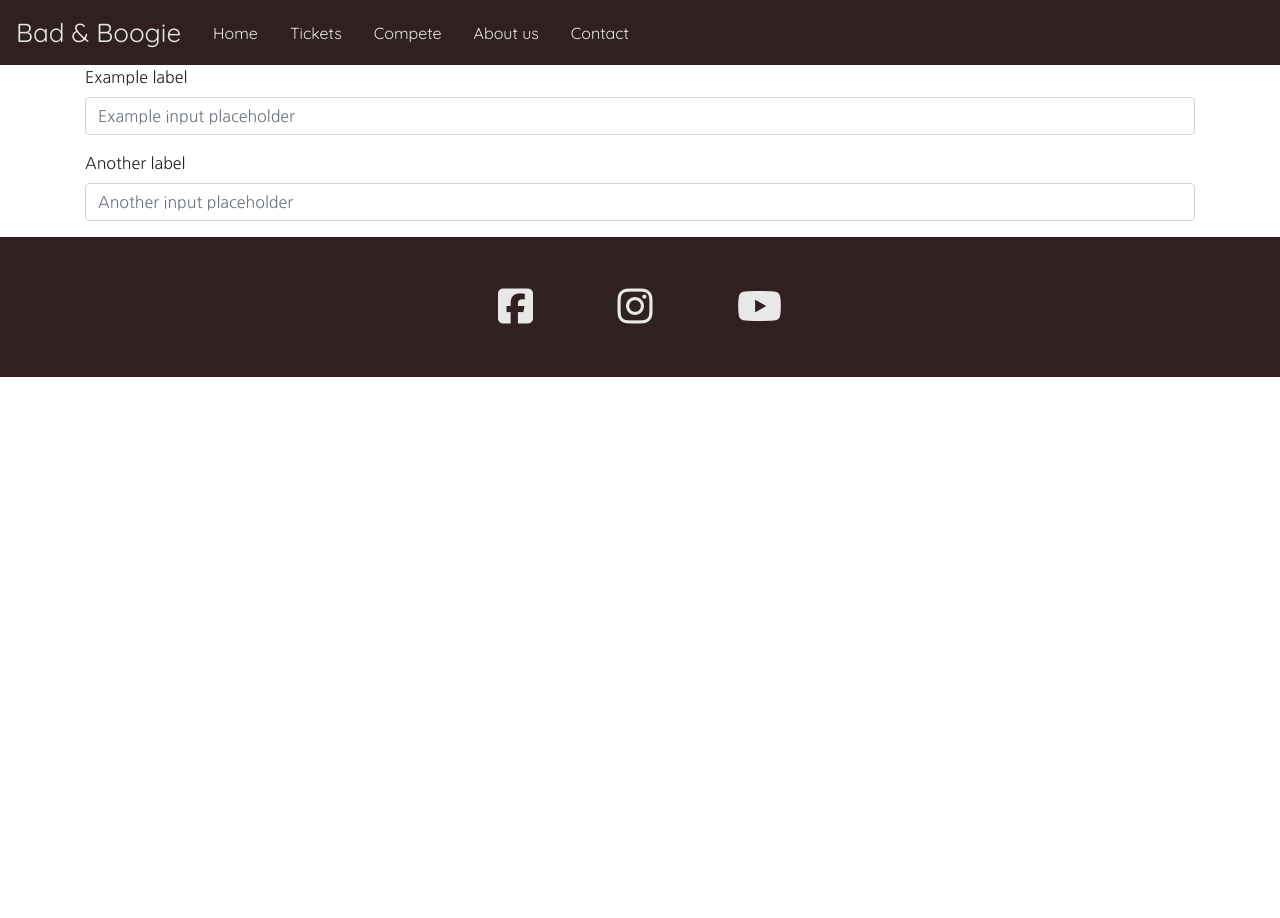
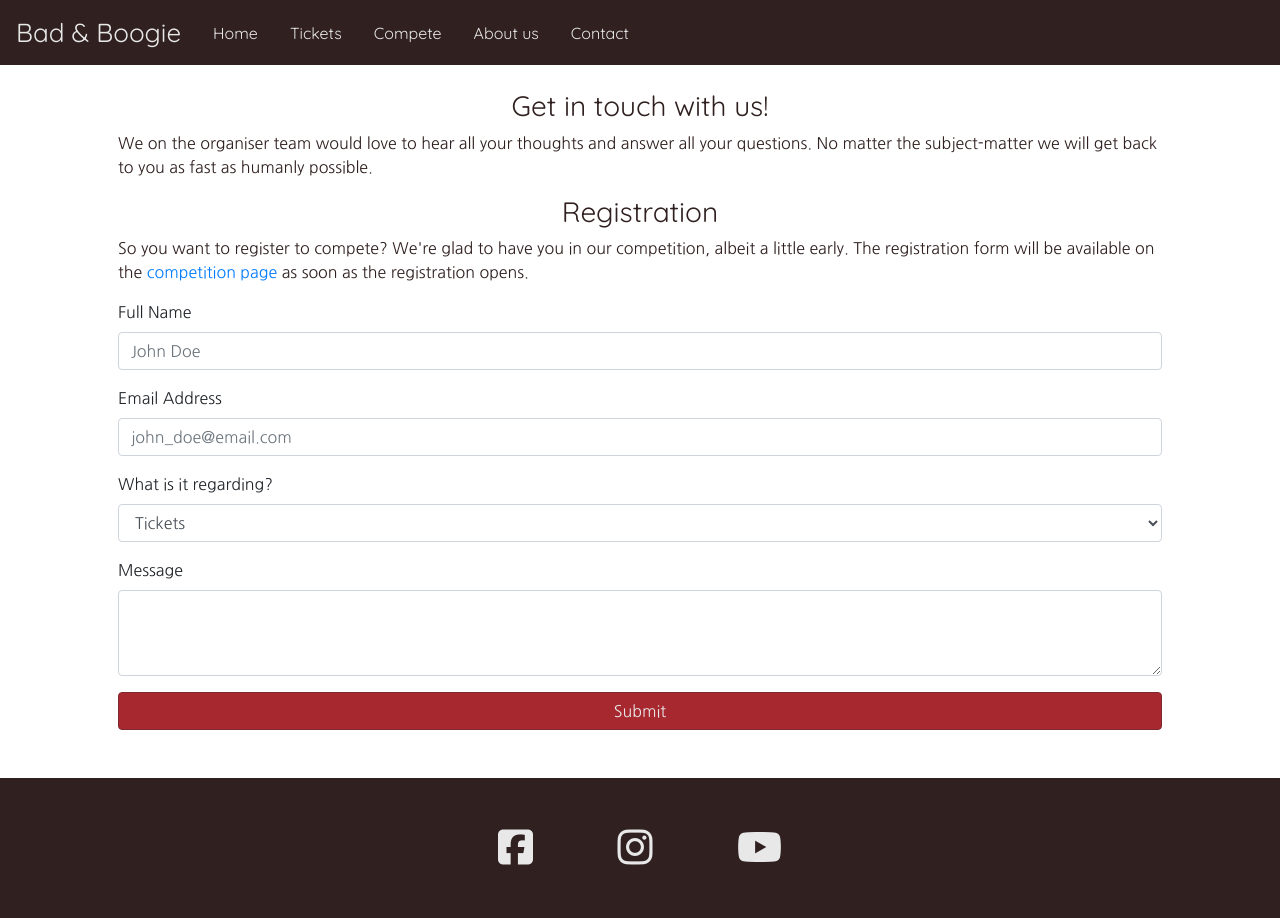
Before and after one commit to Code-Institute-Submissions/bad-and-boogie, a plain HTML site: page contact.html in a window 1280 px wide. Before the commit the page ends 800 px from the top, so only its background shows below. Drawn offline with nearby package versions, Linux system fonts and the light colour scheme.

Commit message:
customised form and added paragraphs on the contact page

```diff
--- a/contact.html
+++ b/contact.html
@@ -44,16 +44,43 @@
 <section>
     <div class="row">
         <div class="col-12">
-            <div class="container" id="contact-form">
+            <div class="container px-5 mb-5 mt-4" id="contact-form">
+                <h3 class="text-center">Get in touch with us!</h3>
+                <p>
+                    We on the organiser team would love to hear all your thoughts and answer all your questions.
+                    No matter the subject-matter we will get back to you as fast as humanly possible.
+                </p>
+                <h3 class="text-center">
+                    Registration
+                </h3>
+                <p>
+                    So you want to register to compete? We're glad to have you in our competition, albeit a little early.
+                    The registration form will be available on the
+                    <span><a href="compete.html">competition page</a></span> as soon as the registration opens.
+                </p>
                 <form>
                     <div class="form-group">
-                        <label for="formGroupExampleInput">Example label</label>
-                        <input type="text" class="form-control" id="formGroupExampleInput" placeholder="Example input placeholder">
+                        <label for="formGroupName">Full Name</label>
+                        <input type="text" class="form-control" id="formGroupName" placeholder="John Doe">
                     </div>
                     <div class="form-group">
-                        <label for="formGroupExampleInput2">Another label</label>
-                        <input type="text" class="form-control" id="formGroupExampleInput2" placeholder="Another input placeholder">
+                        <label for="formGroupEmail">Email Address</label>
+                        <input type="email" class="form-control" id="formGroupEmail" placeholder="john_doe@email.com">
                     </div>
+                    <div class="form-group">
+                        <label for="FormSelect">What is it regarding?</label>
+                        <select class="form-control" id="FormSelect">
+                        <option>Tickets</option>
+                        <option>Competition</option>
+                        <option>Sponsors</option>
+                        <option>Other</option>
+                        </select>
+                    </div>
+                    <div class="form-group">
+                        <label for="FormMessage">Message</label>
+                        <textarea class="form-control" id="FormMessage" rows="3"></textarea>
+                    </div>
+                    <button type="submit" class="btn btn-large btn-info btn--red w-100">Submit</button>
                 </form>
             </div> <!-- container -->
         </div> <!-- column -->
```
